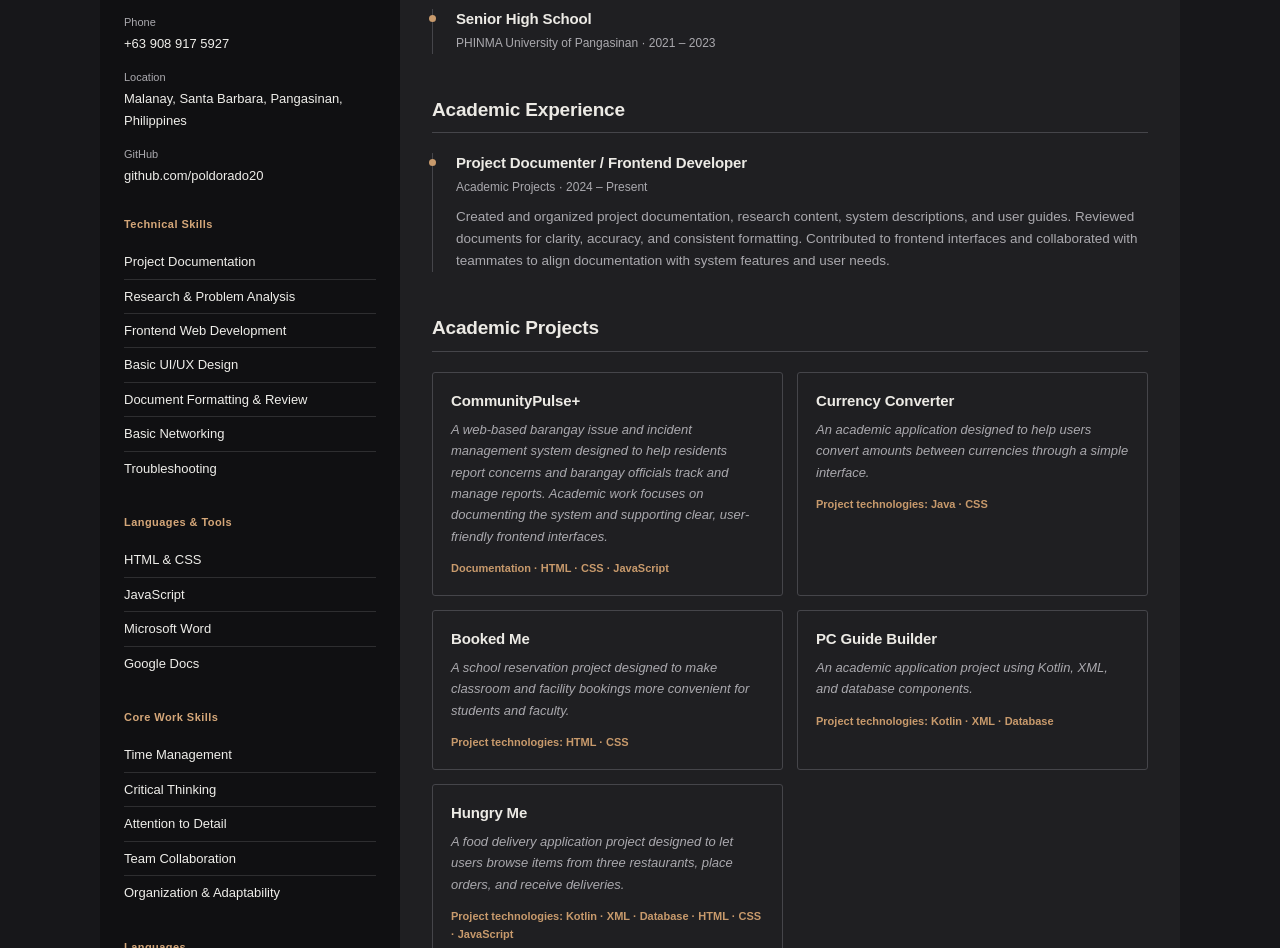
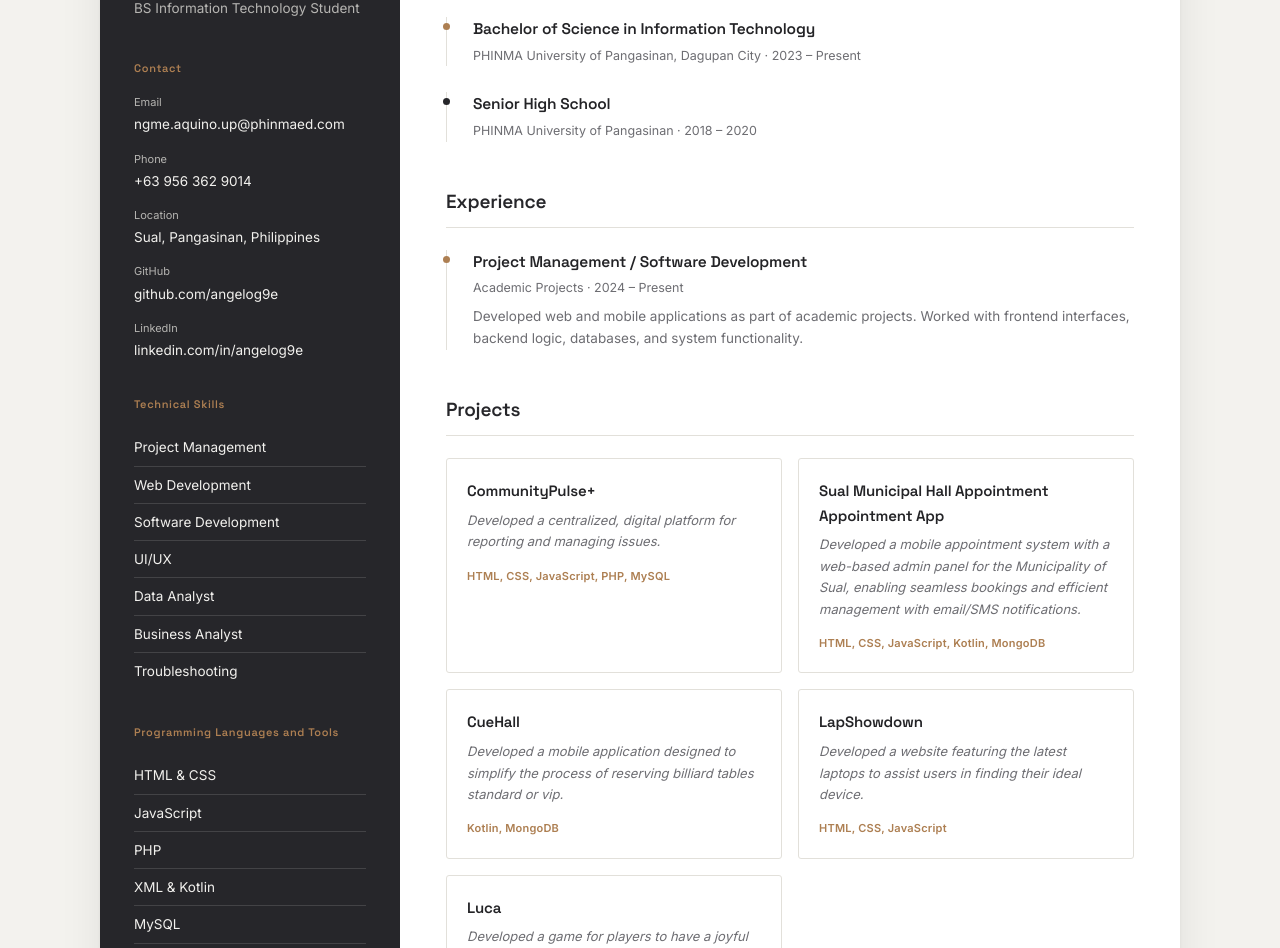
Before and after one commit to iM-Brylle/iM-Brylle.github.io, a plain HTML site: page AquinoCV.html in a window 1280 px wide. Shown: the part 404-1352 px from the top of the page. Drawn offline with Linux system fonts and the light colour scheme.

Commit message:
Updated AquinoCV.html

```diff
--- a/AquinoCV.html
+++ b/AquinoCV.html
@@ -3,90 +3,494 @@
 <head>
 <meta charset="UTF-8">
 <meta name="viewport" content="width=device-width, initial-scale=1.0">
-<title>Paul Adrian A. Dorado — CV</title>
+<title>Angelo Karlo M. Aquino — CV</title>
+<link rel="preconnect" href="https://fonts.googleapis.com">
+<link rel="preconnect" href="https://fonts.gstatic.com" crossorigin>
+<link href="https://fonts.googleapis.com/css2?family=Space+Grotesk:wght@400;500;600;700&family=Inter:wght@400;500;600&display=swap" rel="stylesheet">
 <style>
-:root{color-scheme:dark;--bg:#17171a;--surface:#1f1f22;--text:#eceae5;--muted:#aaa9ae;--line:#45454a;--rail:#101012;--rail-text:#efeeea;--rail-muted:#aaa9ae;--accent:#c89a6c}
-*{margin:0;padding:0;box-sizing:border-box}
-body{background:var(--bg);color:var(--text);font-family:Arial,Helvetica,sans-serif;font-size:15px;line-height:1.65;-webkit-font-smoothing:antialiased}
-a{color:inherit;overflow-wrap:anywhere}a:focus-visible{outline:2px solid var(--accent);outline-offset:4px}
-h1,h2,h3{font-weight:600;line-height:1.3;letter-spacing:-.01em}
-.cv{max-width:1080px;margin:0 auto;display:grid;grid-template-columns:300px minmax(0,1fr);background:var(--surface);min-height:100vh}
-.rail{background:var(--rail);color:var(--rail-text);padding:44px 24px}
-.rail-photo{width:108px;height:108px;border-radius:50%;background:#ffffff12;border:1px solid #ffffff24;display:grid;place-items:center;margin-bottom:22px;font-size:30px;color:var(--rail-muted)}
-.rail-name{font-size:27px;margin-bottom:10px}.rail-role{font-size:13.5px;color:var(--rail-muted);margin-bottom:34px}
-.rail-block{margin-bottom:30px}.rail-block:last-child{margin-bottom:0}.rail-block h2{font-size:11px;letter-spacing:.04em;color:#d5a779;margin-bottom:14px}
-.rail-row{margin-bottom:14px;font-size:13px}.label{display:block;font-size:11px;color:var(--rail-muted);margin-bottom:2px}.rail-row a{text-decoration:none}.rail-row a:hover{color:#d5a779}
-.skill-list{list-style:none}.skill-list li{font-size:13px;padding:6px 0;border-bottom:1px solid #ffffff20}.skill-list li:last-child{border:0}
-.main{padding:44px 32px}.block{margin-bottom:44px}.block:last-child{margin-bottom:0}.block-title{font-size:19px;margin-bottom:20px;padding-bottom:10px;border-bottom:1px solid var(--line)}
-.about{color:var(--muted);font-size:14px}.entry{position:relative;padding-left:23px;margin-bottom:24px;border-left:1px solid var(--line)}.entry:last-child{margin-bottom:0}.entry:before{content:"";position:absolute;width:7px;height:7px;border-radius:50%;background:var(--accent);left:-4px;top:6px}
-.entry h3{font-size:15px}.meta{font-size:12px;color:var(--muted);margin:5px 0 8px}.entry p{font-size:13.5px;color:var(--muted)}
-.projects{display:grid;grid-template-columns:repeat(2,minmax(0,1fr));gap:14px}.project{border:1px solid var(--line);border-radius:3px;padding:18px;break-inside:avoid}.project h3{font-size:15px;margin-bottom:8px}.project p{font-size:13px;color:var(--muted);margin-bottom:12px}.tech{font-size:11px;color:var(--accent);font-weight:600}.project p{font-style:italic}.project{transition:border-color .2s ease}.project:hover{border-color:var(--accent)}
-.connect{border:1px solid var(--line);padding:22px}.connect p{font-size:14px;color:var(--muted);margin-bottom:16px}.connect-links{display:flex;flex-wrap:wrap;gap:10px 24px}.connect-links a{font-size:13px;text-underline-offset:4px}
-@media(max-width:700px){.cv{grid-template-columns:1fr;margin:0;box-shadow:none}.rail{padding:36px 28px}.main{padding:36px 26px}}
-@media(max-width:460px){.projects{grid-template-columns:1fr}}
-@media print{:root{color-scheme:light;--surface:#fff;--text:#232326;--muted:#626268;--line:#d5d5d5;--accent:#805c38}@page{size:A4;margin:10mm}body{background:white;font-size:11px}.cv{margin:0;max-width:none;grid-template-columns:220px minmax(0,1fr);box-shadow:none}.rail{padding:24px 20px;background:#eee;color:#222}.rail-role,.label{color:#555}.rail-block h2{color:#805c38}.rail-photo{color:#444;border-color:#bbb}.skill-list li{border-color:#ccc}.main{padding:24px}.block{margin-bottom:24px}.entry,.connect{break-inside:avoid}.rail-name{font-size:24px}.rail-block{margin-bottom:22px}.project{padding:12px}.project p,.entry p,.about{font-size:11px}.skill-list li,.rail-row{font-size:11px}.block-title{font-size:17px}}
+  :root {
+    --bg: #f3f2ee;
+    --surface: #ffffff;
+    --charcoal: #26262a;
+    --charcoal-soft: #46464b;
+    --text: #232326;
+    --text-muted: #6d6d72;
+    --hairline: #e2e0da;
+    --rail-bg: #26262a;
+    --rail-text: #f2f1ee;
+    --rail-text-muted: #b6b5b2;
+    --rail-hairline: rgba(242,241,238,0.14);
+    --accent: #ad7f52;
+    --focus: #ad7f52;
+  }
+
+  @media (prefers-color-scheme: dark) {
+    :root:not([data-theme="light"]) {
+      --bg: #17171a;
+      --surface: #1f1f22;
+      --charcoal: #eceae5;
+      --charcoal-soft: #c7c5c0;
+      --text: #eceae5;
+      --text-muted: #9a999e;
+      --hairline: #35353a;
+      --rail-bg: #101012;
+      --rail-text: #efeeea;
+      --rail-text-muted: #97969b;
+      --rail-hairline: rgba(239,238,234,0.12);
+      --accent: #c89a6c;
+      --focus: #c89a6c;
+    }
+  }
+
+  :root[data-theme="dark"] {
+    --bg: #17171a;
+    --surface: #1f1f22;
+    --charcoal: #eceae5;
+    --charcoal-soft: #c7c5c0;
+    --text: #eceae5;
+    --text-muted: #9a999e;
+    --hairline: #35353a;
+    --rail-bg: #101012;
+    --rail-text: #efeeea;
+    --rail-text-muted: #97969b;
+    --rail-hairline: rgba(239,238,234,0.12);
+    --accent: #c89a6c;
+    --focus: #c89a6c;
+  }
+
+  * { margin: 0; padding: 0; box-sizing: border-box; }
+
+  body {
+    background: var(--bg);
+    color: var(--text);
+    font-family: 'Inter', -apple-system, BlinkMacSystemFont, sans-serif;
+    font-size: 15px;
+    line-height: 1.65;
+    -webkit-font-smoothing: antialiased;
+  }
+
+  a { color: inherit; }
+  a:focus-visible, button:focus-visible { outline: 2px solid var(--focus); outline-offset: 3px; }
+
+  h1, h2, h3 {
+    font-family: 'Space Grotesk', 'Inter', sans-serif;
+    font-weight: 600;
+    letter-spacing: -0.01em;
+  }
+
+  .cv {
+    max-width: 1080px;
+    margin: 0 auto;
+    display: grid;
+    grid-template-columns: 300px 1fr;
+    background: var(--surface);
+    min-height: 100vh;
+  }
+
+  @media (min-width: 700px) {
+    .cv { margin: 48px auto; min-height: 0; box-shadow: 0 1px 3px rgba(0,0,0,0.06), 0 12px 40px rgba(0,0,0,0.08); }
+  }
+
+  /* ===== RAIL ===== */
+  .rail {
+    background: var(--rail-bg);
+    color: var(--rail-text);
+    padding: 52px 34px;
+  }
+
+  .rail-photo {
+    width: 208px;
+    height: 208px;
+    border-radius: 50%;
+    background: var(--rail-hairline);
+    border: 1px solid var(--rail-hairline);
+    margin-bottom: 22px;
+    overflow: hidden;
+    display: flex;
+    align-items: center;
+    justify-content: center;
+  }
+
+  .rail-photo img {
+    width: 100%;
+    height: 100%;
+    object-fit: cover;
+    display: block;
+  }
+
+  .rail-photo .initials {
+    font-family: 'Space Grotesk', sans-serif;
+    font-size: 30px;
+    font-weight: 600;
+    color: var(--rail-text-muted);
+  }
+
+  .rail-name {
+    font-size: 27px;
+    line-height: 1.2;
+    margin-bottom: 6px;
+  }
+
+  .rail-role {
+    font-size: 13.5px;
+    color: var(--rail-text-muted);
+    margin-bottom: 40px;
+  }
+
+  .rail-block { margin-bottom: 34px; }
+
+  .rail-block h2 {
+    font-size: 11px;
+    letter-spacing: 0.06em;
+    color: var(--accent);
+    margin-bottom: 16px;
+    font-weight: 600;
+  }
+
+  .rail-row {
+    margin-bottom: 14px;
+    font-size: 13.5px;
+  }
+
+  .rail-row .label {
+    display: block;
+    font-size: 11px;
+    color: var(--rail-text-muted);
+    margin-bottom: 2px;
+  }
+
+  .rail-row a { text-decoration: none; }
+  .rail-row a:hover { color: var(--accent); }
+
+  .skill-list, .lang-list {
+    list-style: none;
+  }
+
+  .skill-list li, .lang-list li {
+    font-size: 13.5px;
+    padding: 7px 0;
+    border-bottom: 1px solid var(--rail-hairline);
+  }
+
+  .skill-list li:last-child, .lang-list li:last-child { border-bottom: none; }
+
+  /* ===== MAIN ===== */
+  .main { padding: 52px 46px; }
+
+  .block { margin-bottom: 44px; }
+  .block:last-child { margin-bottom: 0; }
+
+  .block-title {
+    font-size: 19px;
+    color: var(--charcoal);
+    margin-bottom: 22px;
+    padding-bottom: 10px;
+    border-bottom: 1px solid var(--hairline);
+  }
+
+  .about { color: var(--text-muted); max-width: 62ch; }
+
+  .entry {
+    position: relative;
+    padding-left: 26px;
+    margin-bottom: 26px;
+    border-left: 1px solid var(--hairline);
+  }
+  .entry:last-child { margin-bottom: 0; }
+
+  .entry::before {
+    content: "";
+    position: absolute;
+    width: 7px;
+    height: 7px;
+    border-radius: 50%;
+    background: var(--charcoal);
+    left: -4px;
+    top: 6px;
+  }
+
+  .entry.current::before { background: var(--accent); }
+
+  .entry h3 {
+    font-size: 15.5px;
+    color: var(--text);
+    font-weight: 600;
+  }
+
+  .entry .meta {
+    font-size: 12.5px;
+    color: var(--text-muted);
+    margin: 3px 0 6px;
+  }
+
+  .entry p { font-size: 13.5px; color: var(--text-muted); }
+
+  .projects {
+    display: grid;
+    grid-template-columns: 1fr 1fr;
+    gap: 16px;
+  }
+
+  @media (max-width: 560px) { .projects { grid-template-columns: 1fr; } }
+
+  .project {
+    border: 1px solid var(--hairline);
+    border-radius: 3px;
+    padding: 20px;
+    transition: border-color 0.2s ease, transform 0.2s ease, box-shadow 0.2s ease;
+  }
+
+  .project:hover {
+    border-color: var(--accent);
+    transform: translateY(-3px);
+    box-shadow: 0 8px 20px rgba(0,0,0,0.08);
+  }
+
+  .project:hover h3 { color: var(--accent); }
+
+  .project h3 {
+    font-size: 15px;
+    color: var(--text);
+    margin-bottom: 6px;
+    font-weight: 600;
+    transition: color 0.2s ease;
+  }
+
+  .project p {
+    font-size: 13px;
+    color: var(--text-muted);
+    font-style: italic;
+    margin-bottom: 14px;
+  }
+
+  .project .tech {
+    font-size: 11px;
+    color: var(--accent);
+    font-weight: 600;
+    letter-spacing: 0.02em;
+  }
+
+  .connect {
+    border: 1px solid var(--hairline);
+    border-radius: 3px;
+    padding: 26px 28px;
+  }
+
+  .connect p.lede {
+    color: var(--text-muted);
+    max-width: 56ch;
+    margin-bottom: 18px;
+    font-size: 14px;
+  }
+
+  .connect-links { display: flex; flex-wrap: wrap; gap: 10px 28px; }
+
+  .connect-links a {
+    font-size: 13.5px;
+    text-decoration: none;
+    border-bottom: 1px solid var(--charcoal);
+    padding-bottom: 1px;
+  }
+
+  .connect-links a:hover { color: var(--accent); border-color: var(--accent); }
+
+  @media (max-width: 700px) {
+    .cv { grid-template-columns: 1fr; }
+    .rail { padding: 40px 28px; }
+    .main { padding: 40px 26px; }
+  }
+
+  @media print {
+    body { background: white; }
+    .cv { margin: 0; box-shadow: none; grid-template-columns: 260px 1fr; }
+  }
 </style>
 </head>
 <body>
+
 <div class="cv">
-  <aside class="rail" aria-label="Profile and contact information">
-    <!-- Replace this initials circle with your own profile photo if desired. -->
-    <div class="rail-photo" aria-hidden="true">PD</div>
-    <h1 class="rail-name">Paul Adrian A. Dorado</h1>
-    <p class="rail-role">BS Information Technology Student<br>Documentation &amp; Frontend Development</p>
-    <section class="rail-block">
+
+  <aside class="rail">
+    <div class="rail-photo">
+      <img src="photos/Aquino.jpg" alt="Angelo Karlo M. Aquino" onerror="this.style.display='none'; this.nextElementSibling.style.display='block';">
+      <span class="initials" style="display:none;">AA</span>
+    </div>
+    <div class="rail-name">Angelo Karlo M. Aquino</div>
+    <div class="rail-role">BS Information Technology Student</div>
+
+    <div class="rail-block">
       <h2>Contact</h2>
-      <div class="rail-row"><span class="label">Email</span><a href="mailto:pauladrian774@gmail.com">pauladrian774@gmail.com</a></div>
-      <div class="rail-row"><span class="label">Phone</span><a href="tel:+639089175927">+63 908 917 5927</a></div>
-      <div class="rail-row"><span class="label">Location</span>Malanay, Santa Barbara, Pangasinan, Philippines</div>
-      <div class="rail-row"><span class="label">GitHub</span><a href="https://github.com/poldorado20" target="_blank" rel="noopener noreferrer">github.com/poldorado20</a></div>
-    </section>
-    <section class="rail-block">
+      <div class="rail-row">
+        <span class="label">Email</span>
+        <a href="mailto:ngme.aquino.up@phinmaed.com">ngme.aquino.up@phinmaed.com</a>
+      </div>
+      <div class="rail-row">
+        <span class="label">Phone</span>
+        +63 956 362 9014
+      </div>
+      <div class="rail-row">
+        <span class="label">Location</span>
+        Sual, Pangasinan, Philippines
+      </div>
+      <div class="rail-row">
+        <span class="label">GitHub</span>
+        <a href="https://github.com/angelog9e" target="_blank" rel="noopener">github.com/angelog9e</a>
+      </div>
+      <div class="rail-row">
+        <span class="label">LinkedIn</span>
+        <a href="https://linkedin.com/in/angelokarloaquino" target="_blank" rel="noopener">linkedin.com/in/angelog9e</a>
+      </div>
+    </div>
+
+     <div class="rail-block">
       <h2>Technical Skills</h2>
-      <ul class="skill-list"><li>Project Documentation</li><li>Research &amp; Problem Analysis</li><li>Frontend Web Development</li><li>Basic UI/UX Design</li><li>Document Formatting &amp; Review</li><li>Basic Networking</li><li>Troubleshooting</li></ul>
-    </section>
-    <section class="rail-block">
-      <h2>Languages &amp; Tools</h2>
-      <ul class="skill-list"><li>HTML &amp; CSS</li><li>JavaScript</li><li>Microsoft Word</li><li>Google Docs</li></ul>
-    </section>
-    <section class="rail-block">
+      <ul class="skill-list">
+        <li>Project Management</li>
+        <li>Web Development</li>
+        <li>Software Development</li>
+        <li>UI/UX</li>
+        <li>Data Analyst</li>
+        <li>Business Analyst</li>
+        <li>Troubleshooting</li>
+      </ul>
+    </div>
+
+    <div class="rail-block">
+      <h2>Programming Languages and Tools</h2>
+      <ul class="skill-list">
+        <li>HTML &amp; CSS</li>
+        <li>JavaScript</li>
+        <li>PHP</li>
+        <li>XML & Kotlin</li>
+        <li>MySQL</li>
+        <li>Git &amp; GitHub</li>
+        <li>Python</li>
+        <li>Visual Studio Code</li>
+        <li>Android Studio</li>
+      </ul>
+    </div>
+
+    <div class="rail-block">
       <h2>Core Work Skills</h2>
-      <ul class="skill-list"><li>Time Management</li><li>Critical Thinking</li><li>Attention to Detail</li><li>Team Collaboration</li><li>Organization &amp; Adaptability</li></ul>
-    </section>
-    <section class="rail-block">
+      <ul class="skill-list">
+        <li>Time Management</li>
+        <li>Communication Skills</li>
+        <li>Decision-Making</li>
+        <li>Interpersonal Skills</li>
+      </ul>
+    </div>
+
+    <div class="rail-block">
       <h2>Languages</h2>
-      <ul class="skill-list"><li>Filipino</li><li>English — Basic proficiency</li></ul>
-    </section>
+      <ul class="lang-list">
+        <li>English</li>
+        <li>Filipino</li>
+      </ul>
+    </div>
   </aside>
+
   <main class="main">
+
     <section class="block">
       <h2 class="block-title">About Me</h2>
-      <p class="about">I am a senior BS Information Technology student at PHINMA University of Pangasinan with a focus on documentation, research, and frontend development. Through academic projects, I create clear, organized documentation and contribute to user-friendly web interfaces using HTML, CSS, and JavaScript. I enjoy researching problems, explaining system features, and working with my team to improve our projects. I am detail-oriented, adaptable, and eager to develop my skills through practical experience.</p>
+      <p class="about">
+        I am a motivated and responsible student with a strong interest in technology and continuous learning.
+        I have experience working on academic projects involving project management, web development, system design, and networking.
+        I am willing to learn new skills, work collaboratively with others, and take on new challenges.
+        I am organized, adaptable, and committed to completing tasks efficiently and to the best of my ability.
+      </p>
     </section>
+
     <section class="block">
       <h2 class="block-title">Education</h2>
-      <div class="entry"><h3>Bachelor of Science in Information Technology</h3><div class="meta">PHINMA University of Pangasinan &middot; 2023 – Present</div><p>Senior year student</p></div>
-      <div class="entry"><h3>Senior High School</h3><div class="meta">PHINMA University of Pangasinan &middot; 2021 – 2023</div></div>
-    </section>
-    <section class="block">
-      <h2 class="block-title">Academic Experience</h2>
-      <div class="entry"><h3>Project Documenter / Frontend Developer</h3><div class="meta">Academic Projects &middot; 2024 – Present</div><p>Created and organized project documentation, research content, system descriptions, and user guides. Reviewed documents for clarity, accuracy, and consistent formatting. Contributed to frontend interfaces and collaborated with teammates to align documentation with system features and user needs.</p></div>
-    </section>
-    <section class="block">
-      <h2 class="block-title">Academic Projects</h2>
-      <div class="projects">
-        <article class="project"><h3>CommunityPulse+</h3><p>A web-based barangay issue and incident management system designed to help residents report concerns and barangay officials track and manage reports. Academic work focuses on documenting the system and supporting clear, user-friendly frontend interfaces.</p><div class="tech">Documentation &middot; HTML &middot; CSS &middot; JavaScript</div></article>
-        <article class="project"><h3>Currency Converter</h3><p>An academic application designed to help users convert amounts between currencies through a simple interface.</p><div class="tech">Project technologies: Java &middot; CSS</div></article>
-        <article class="project"><h3>Booked Me</h3><p>A school reservation project designed to make classroom and facility bookings more convenient for students and faculty.</p><div class="tech">Project technologies: HTML &middot; CSS</div></article>
-        <article class="project"><h3>PC Guide Builder</h3><p>An academic application project using Kotlin, XML, and database components.</p><div class="tech">Project technologies: Kotlin &middot; XML &middot; Database</div></article>
-        <article class="project"><h3>Hungry Me</h3><p>A food delivery application project designed to let users browse items from three restaurants, place orders, and receive deliveries.</p><div class="tech">Project technologies: Kotlin &middot; XML &middot; Database &middot; HTML &middot; CSS &middot; JavaScript</div></article>
+
+      <div class="entry current">
+        <h3>Bachelor of Science in Information Technology</h3>
+        <div class="meta">PHINMA University of Pangasinan, Dagupan City &middot; 2023 – Present</div>
+      </div>
+
+      <div class="entry">
+        <h3>Senior High School</h3>
+        <div class="meta">PHINMA University of Pangasinan &middot; 2018 – 2020</div>
       </div>
     </section>
+
+    <section class="block">
+      <h2 class="block-title">Experience</h2>
+
+      <div class="entry current">
+        <h3>Project Management / Software Development</h3>
+        <div class="meta">Academic Projects &middot; 2024 – Present</div>
+        <p>Developed web and mobile applications as part of academic projects. Worked with frontend interfaces, backend logic, databases, and system functionality.</p>
+      </div>
+    </section>
+
+    <section class="block">
+      <h2 class="block-title">Projects</h2>
+
+      <div class="projects">
+        <div class="project">
+          <h3>CommunityPulse+</h3>
+          <p>Developed a centralized, digital platform for reporting and managing issues.</p>
+          <div class="tech">HTML, CSS, JavaScript, PHP, MySQL</div>
+        </div>
+
+        <div class="project">
+          <h3>Sual Municipal Hall Appointment Appointment App</h3>
+          <p>Developed a mobile appointment system with a web-based admin panel for the Municipality of Sual, enabling seamless bookings and efficient management with email/SMS notifications.</p>
+          <div class="tech">HTML, CSS, JavaScript, Kotlin, MongoDB</div>
+        </div>
+
+        <div class="project">
+          <h3>CueHall</h3>
+          <p>Developed a mobile application designed to simplify the process of reserving billiard tables standard or vip.</p>
+          <div class="tech">Kotlin, MongoDB</div>
+        </div>
+
+        <div class="project">
+          <h3>LapShowdown</h3>
+          <p>Developed a website featuring the latest laptops to assist users in finding their ideal device.</p>
+          <div class="tech">HTML, CSS, JavaScript</div>
+        </div>
+
+        <div class="project">
+          <h3>Luca</h3>
+          <p>Developed a game for players to have a joyful pastime, to turn moments of boredom into a source of joy, providing a vibrant and enjoyable escape for players.</p>
+          <div class="tech">Python</div>
+        </div>
+      </div>
+    </section>
+
+    <section class="block">
+      <h2 class="block-title">Certifications &amp; Achievements</h2>
+
+      <div class="entry">
+        <h3>Certification Name</h3>
+        <div class="meta">Issuing Organization &middot; 2025</div>
+      </div>
+
+      <div class="entry">
+        <h3>Academic Achievement</h3>
+        <div class="meta">2024</div>
+        <p>Description of achievement or award.</p>
+      </div>
+    </section>
+
     <section class="block">
       <h2 class="block-title">Let's Connect</h2>
-      <div class="connect"><p>I am open to internships and entry-level opportunities in documentation, research support, and frontend development, where I can contribute to a team and continue learning.</p><div class="connect-links"><a href="mailto:pauladrian774@gmail.com">Email Me</a><a href="https://github.com/poldorado20" target="_blank" rel="noopener noreferrer">GitHub</a></div></div>
+      <div class="connect">
+        <p class="lede">I am open to internship opportunities, collaborations, and opportunities to grow as an IT professional.</p>
+        <div class="connect-links">
+          <a href="mailto:ngme.aquino.up@phinmaed.com">ngme.aquino.up@phinmaed.com</a>
+          <a href="https://github.com/angelog9e" target="_blank" rel="noopener">github.com/angelog9e</a>
+          <a href="https://linkedin.com/in/angelokarloaquino" target="_blank" rel="noopener">linkedin.com/in/angelog9e</a>
+        </div>
+      </div>
     </section>
+
   </main>
+
 </div>
+
 </body>
 </html>
```
